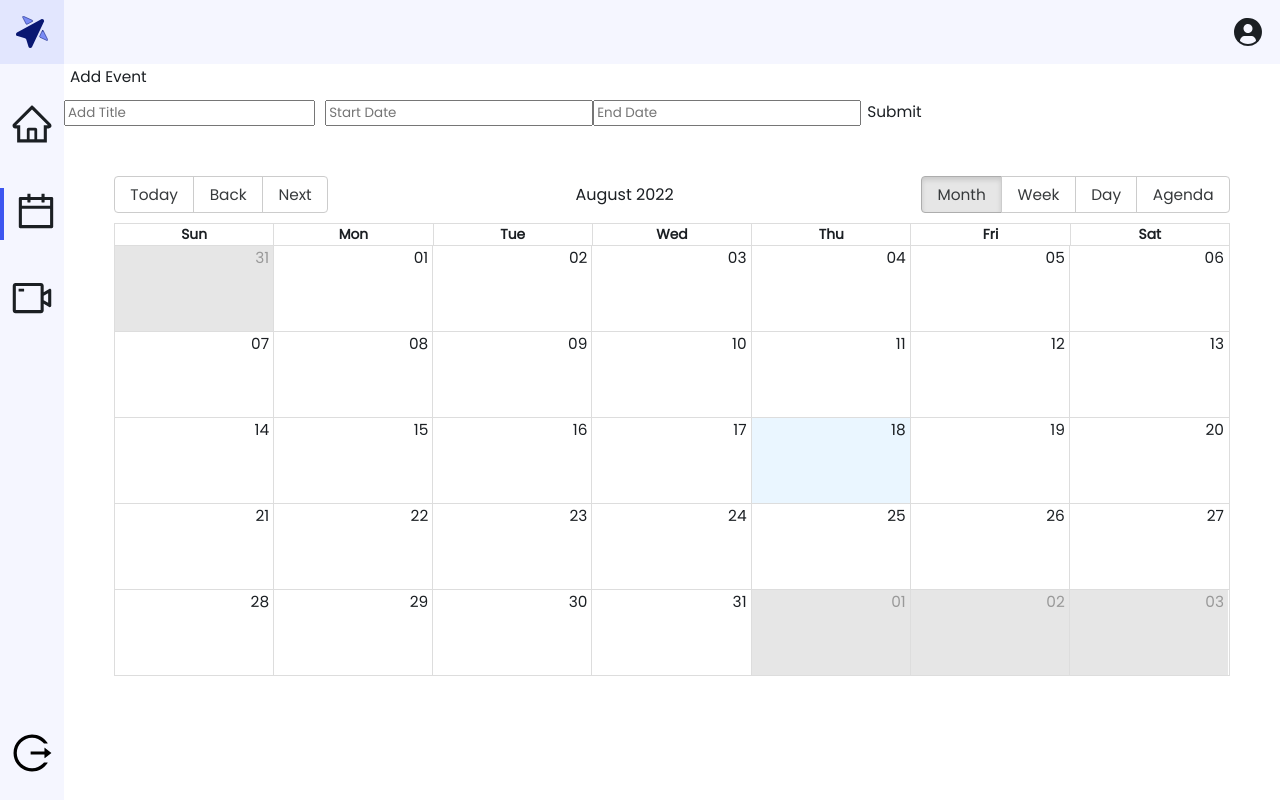
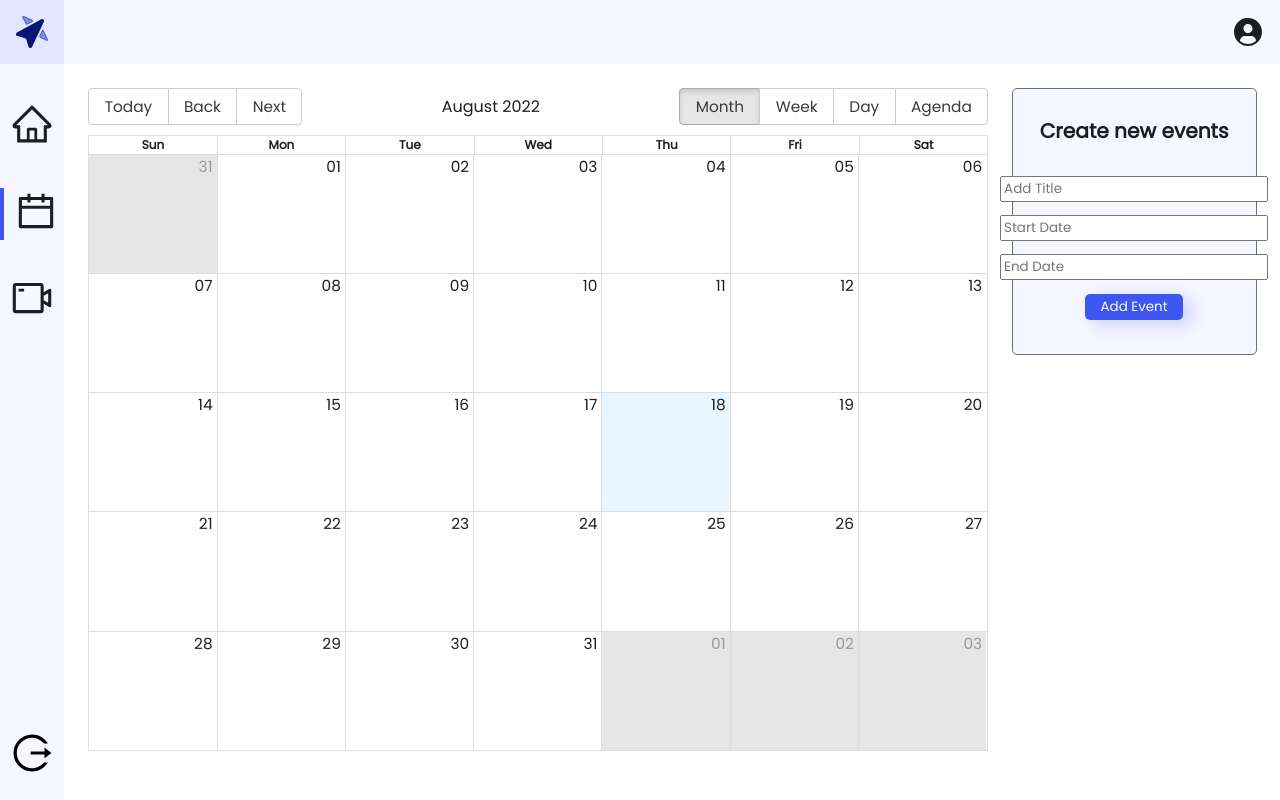
Before and after one commit to YuetHo/react-calendar-meets, a React (Create React App) app: page /calendar in a window 1280 px wide. Built offline with nearby package versions, Linux system fonts and the light colour scheme; no server answers; sample sign-in values are in the browser's storage; what agora-rtc-react would draw is missing.

Commit message:
Arranged Calendar UI

```diff
--- a/src/App.css
+++ b/src/App.css
@@ -316,10 +316,54 @@ input {
 
 .calendarPage {
   display: flex;
-  flex-direction: column;
   justify-content: center;
   width: 100%;
   height: 100%;
 
   font-size: 0.875rem;
 }
+
+.calendarPage .rightPane {
+  display: flex;
+  justify-content: center;
+  width: 20%;
+  height: 90%;
+  margin-top: 2%;
+  margin-right: 2%;
+}
+
+.calendarPage .addEventPane {
+  display: flex;
+  flex-direction: column;
+  align-items: center;
+  justify-content: center;
+  width: 100%;
+  height: 40%;
+  gap: 5%;
+
+  background: rgba(61, 86, 240, 0.05);
+  border: 1px solid #637381;
+  border-radius: 5px;
+}
+
+.calendarPage .addEventTitleInput {}
+
+.calendarPage .addEventDate {
+  width: auto;
+  height: auto;
+}
+
+.calendarPage .addEventSubmit {
+  display: flex;
+  justify-content: center;
+  align-items: center;
+  width: 40%;
+  height: 10%;
+  margin-bottom: 10%;
+
+  background: #3D56F0;
+  box-shadow: 0.5rem 0.3rem 1rem rgba(61, 86, 240, 0.24);
+  border-radius: 5px;
+  font-size: 0.875rem;
+  color: #FFFFFF;
+}
--- a/src/components/CalendarPage.js
+++ b/src/components/CalendarPage.js
@@ -1,4 +1,4 @@
-import React, { useState, useEffect } from 'react';
+import React, { useState, useEffect, useRef } from 'react';
 import format from 'date-fns/format';
 import getDay from 'date-fns/getDay';
 import parse from 'date-fns/parse';
@@ -26,6 +26,12 @@ const events = [
 
 ];
 
+const calendarStyle = {
+  width: "80%",
+  height: "90%",
+  margin: "2%"
+}
+
 function CalendarPage() {
 
   // eventsToLoad is the default state for allEvents
@@ -36,6 +42,10 @@ function CalendarPage() {
   // calendar events are in allEvents state [], THERE IS CURRENTLY NO WAY TO DELETE EVENTS THROUGH THE UI
   const [allEvents, setAllEvents] = useState(eventsToLoad)
   const [newEvent, setNewEvent] = useState({ title: "", start: "", end: "" })
+
+  const titleRef = useRef(null)
+  const startDateRef = useRef(null)
+  const endDateRef = useRef(null)
 
   function handleAddEvent() {
     if (newEvent.title === "" || newEvent.start === "" || newEvent.end === "") {
@@ -52,41 +62,54 @@ function CalendarPage() {
   }, [allEvents]);
 
   return (
-    <div className="App">
-      <button> Add Event</button>
-      <div>
-        <input
-          type="text"
-          placeholder="Add Title"
-          style={{ width: "20%", marginRight: "10px" }}
-          value={newEvent.title}
-          onChange={(e) => setNewEvent({ ...newEvent, title: e.target.value })}
-        />
-
-        <DatePicker
-          placeholderText="Start Date"
-          style={{ marginRight: "10px" }}
-          selected={newEvent.start}
-          onChange={(start) => setNewEvent({ ...newEvent, start })} />
-
-        <DatePicker
-          placeholderText="End Date"
-          selected={newEvent.end}
-          onChange={(end) => setNewEvent({ ...newEvent, end })} />
-
-        <button style={{ marginTop: "10px" }} onClick={handleAddEvent} >
-          Submit
-        </button>
-
-      </div>
+    <div className="calendarPage">
 
       <Calendar
         localizer={localizer}
         events={allEvents}
         startAccessor="start"
         endAccessor="end"
-        style={{ height: 500, margin: "50px" }}
+        style={calendarStyle}
       />
+
+
+      <div className='rightPane'>
+        <form className='addEventPane' onSubmit={handleAddEvent}>
+          <h2> Create new events</h2>
+          <input
+            className='addEventTitleInput'
+            ref={titleRef}
+            type="text"
+            placeholder="Add Title"
+            value={newEvent.title}
+            onChange={(e) => setNewEvent({ ...newEvent, title: e.target.value })}
+          />
+
+          <DatePicker
+            wrapperClassName='addEventDate'
+            ref={startDateRef}
+            placeholderText="Start Date"
+            selected={newEvent.start}
+            onChange={(start) => setNewEvent({ ...newEvent, start })}
+          />
+
+          <DatePicker
+            wrapperClassName='addEventDate'
+            ref={endDateRef}
+            placeholderText="End Date"
+            selected={newEvent.end}
+            onChange={(end) => setNewEvent({ ...newEvent, end })}
+          />
+
+          <button className='addEventSubmit' type='submit' >
+            Add Event
+          </button>
+        </form>
+        <div>
+
+        </div>
+      </div>
+
 
     </div>
   );
```
